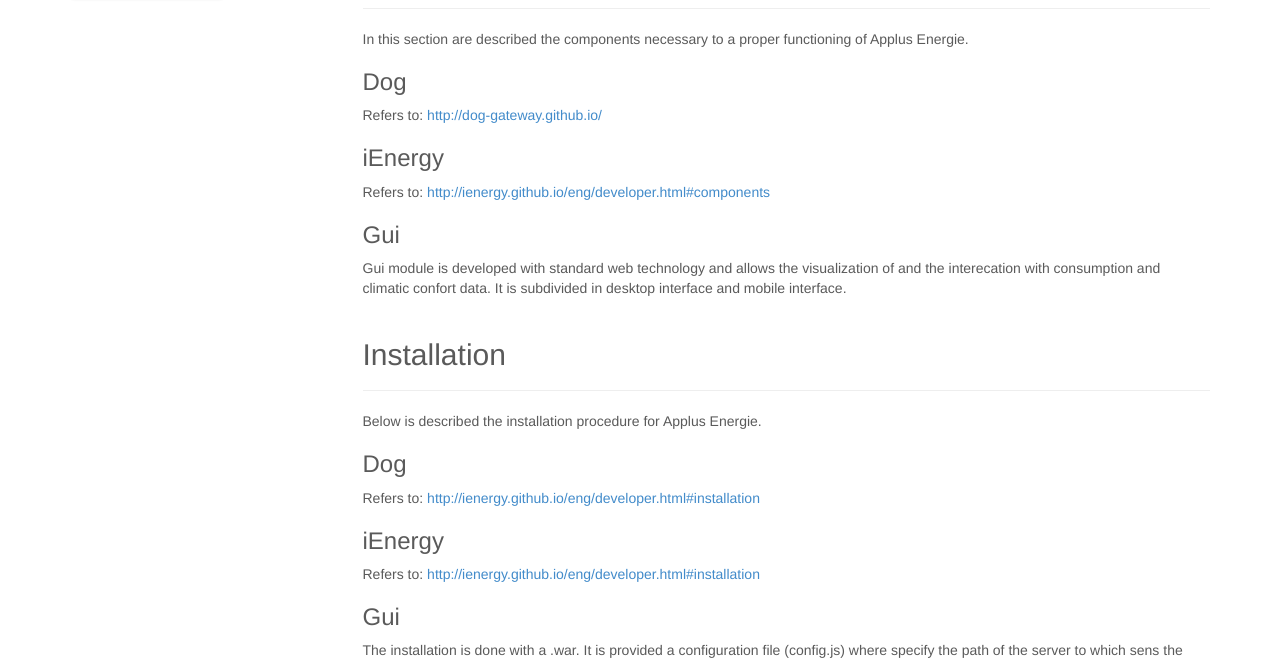
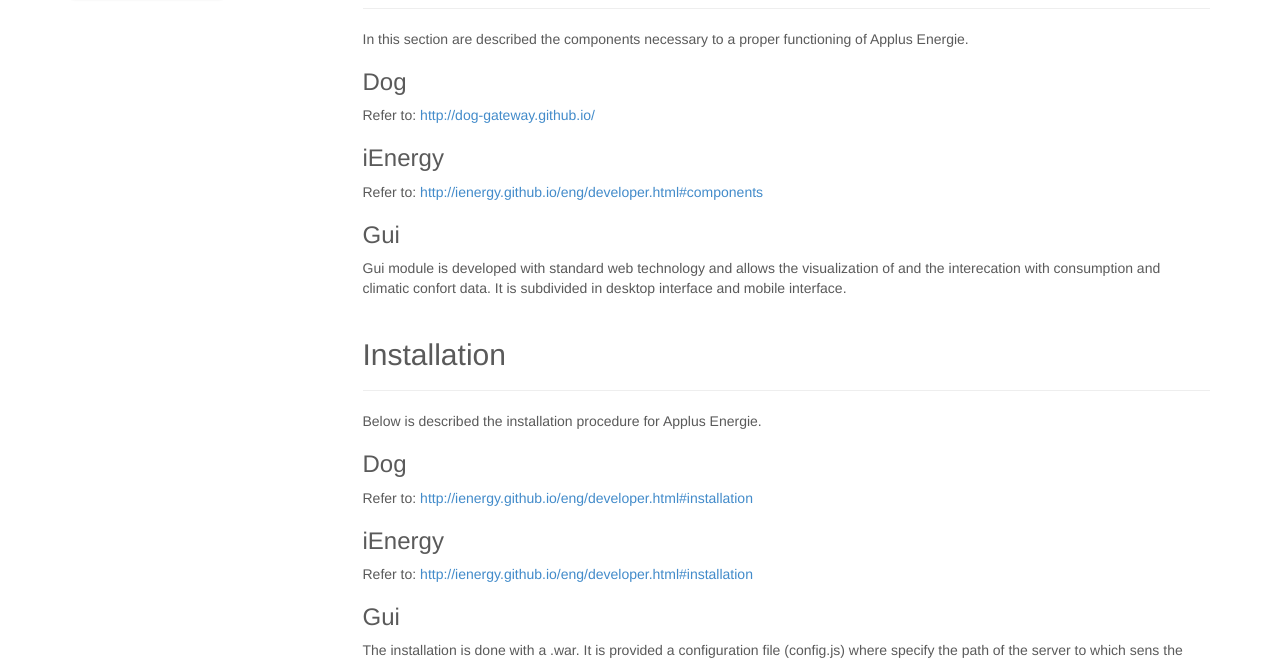
Before and after one commit to Applus/Applus.github.io, a Jekyll site: the page built from eng/developer.html, in a window 1280 px wide. Shown: the part 144-807 px from the top of the page. Built offline with Jekyll 4.4.1, drawn with Linux system fonts in a browser that asks for light colours; nearby versions of some CDN libraries; Markdown is read by kramdown in place of the engine named in the settings.

Commit message:
minor fix

```diff
--- a/eng/developer.html
+++ b/eng/developer.html
@@ -16,10 +16,10 @@ active: developer
             <p>In this section are described the components necessary to a proper functioning of Applus Energie.</p>
 
             <h3>Dog </h3>
-            <p>Refers to: <a href="http://dog-gateway.github.io/">http://dog-gateway.github.io/</a></p>
+            <p>Refer to: <a href="http://dog-gateway.github.io/">http://dog-gateway.github.io/</a></p>
 
             <h3>iEnergy</h3>
-            <p>Refers to: <a href="http://ienergy.github.io/eng/developer.html#components">http://ienergy.github.io/eng/developer.html#components</a></p>
+            <p>Refer to: <a href="http://ienergy.github.io/eng/developer.html#components">http://ienergy.github.io/eng/developer.html#components</a></p>
 
             <h3>Gui</h3>
             <p>Gui module is developed with standard web technology and allows the visualization of and the interecation with consumption and climatic confort data. It is subdivided in desktop interface and mobile interface.</p>
@@ -31,10 +31,10 @@ active: developer
             <p>Below is described the installation procedure for Applus Energie.</p>
 
             <h3>Dog</h3>
-            <p>Refers to: <a href="http://ienergy.github.io/eng/developer.html#installation">http://ienergy.github.io/eng/developer.html#installation</a></p>
+            <p>Refer to: <a href="http://ienergy.github.io/eng/developer.html#installation">http://ienergy.github.io/eng/developer.html#installation</a></p>
 
             <h3>iEnergy</h3>
-            <p>Refers to: <a href="http://ienergy.github.io/eng/developer.html#installation">http://ienergy.github.io/eng/developer.html#installation</a></p>
+            <p>Refer to: <a href="http://ienergy.github.io/eng/developer.html#installation">http://ienergy.github.io/eng/developer.html#installation</a></p>
 
             <h3>Gui</h3>
             <p>The installation is done with a .war. It is provided a configuration file (config.js) where specify the path of the server to which sens the REST requests.</p>
--- a/eng/doc.html
+++ b/eng/doc.html
@@ -9,6 +9,6 @@ active: documentation
         <div class="page-header">
             <h1>{{page.title}}</h1>
         </div>
-        <p>Refers to: <a href="http://ienergy.github.io/eng/doc.html">http://ienergy.github.io/eng/doc.html</a></p>
+        <p>Refer to: <a href="http://ienergy.github.io/eng/doc.html">http://ienergy.github.io/eng/doc.html</a></p>
     </div>
 </div>
```
